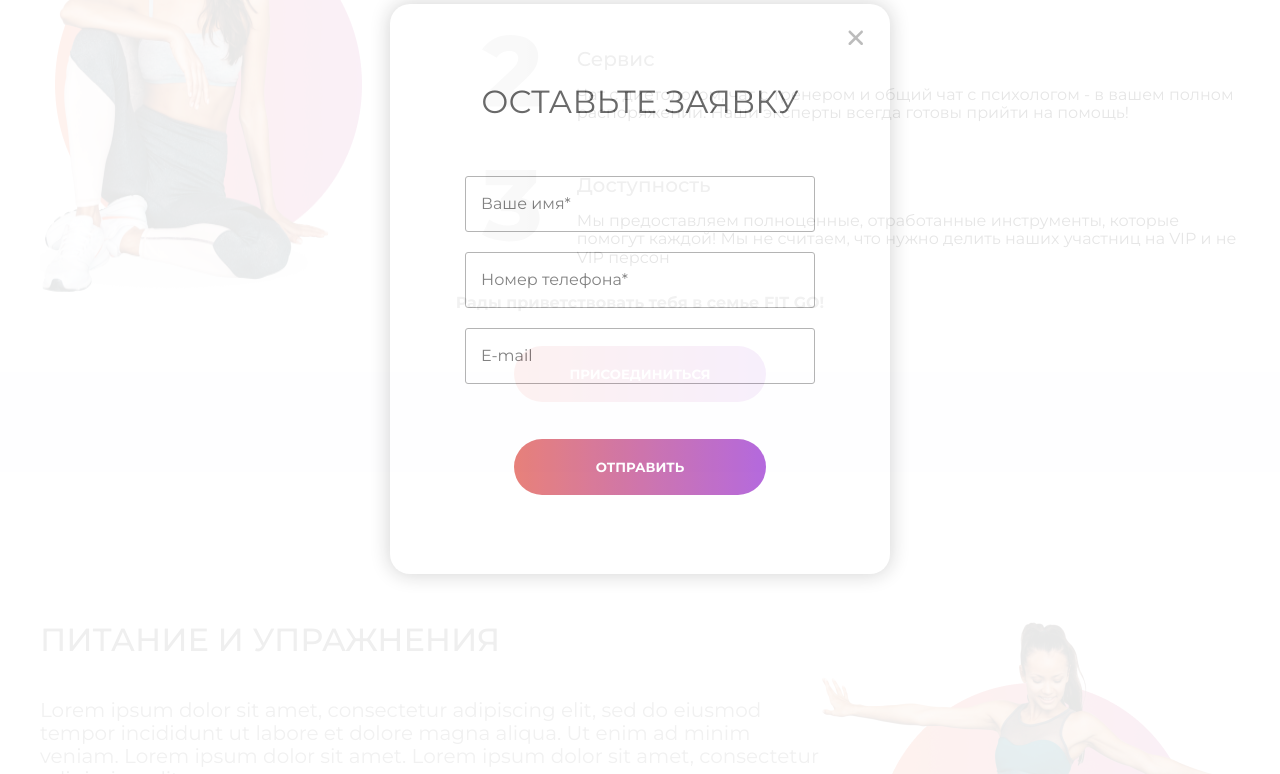
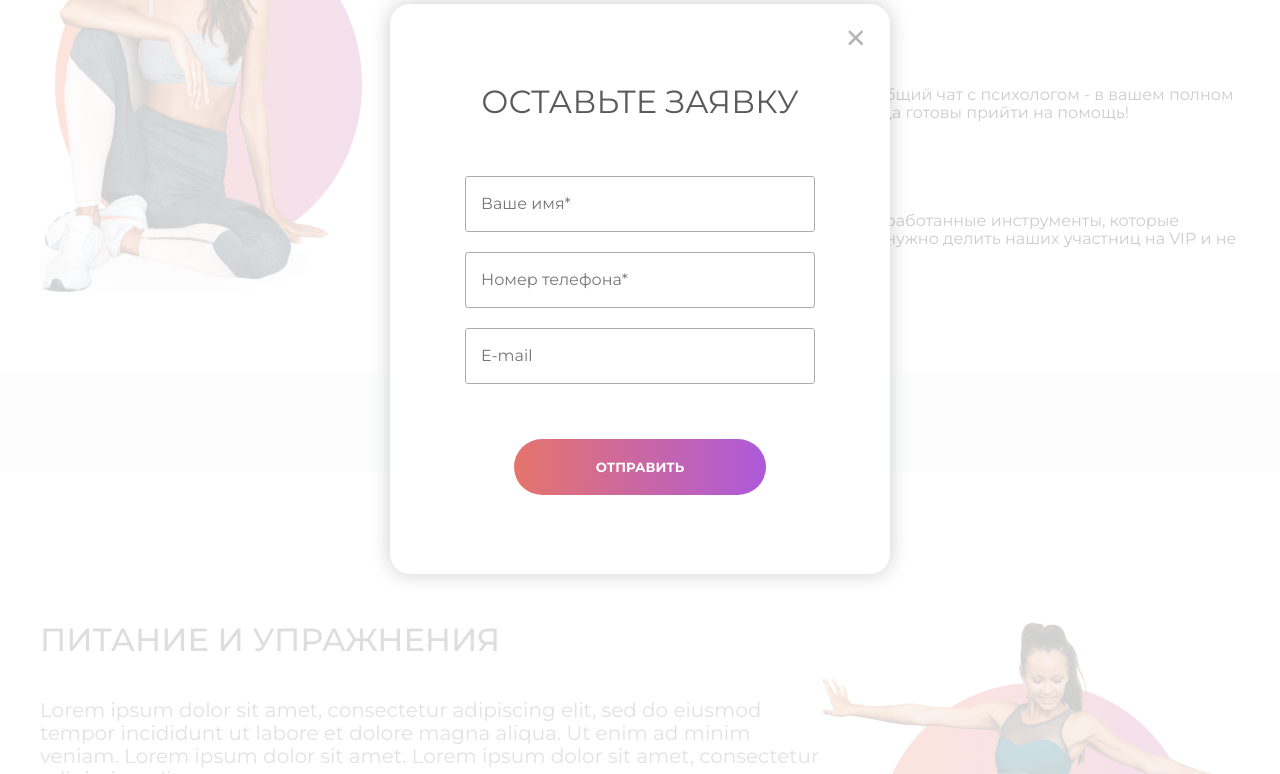
Before and after one commit to t040496/test, a plain HTML site: page index.html in a window 1280 px wide. Both pictures are taken after a click on the button "ПРИСОЕДИНИТЬСЯ". Shown: the part 3329-4103 px from the top of the page. Drawn offline with nearby package versions, Linux system fonts and the light colour scheme.

Commit message:
My next commit 3

```diff
--- a/css/style.css
+++ b/css/style.css
@@ -340,15 +340,15 @@ section{
     margin-top: 97px;
 }
 .popup{
+
     display: none;
     position: fixed;
     top: 0;
     bottom: 0;
     left: 0;
-    right:0;
-    z-index:100;
-    background: #FFFFFF;
-    opacity: 0.9;
+    right: 0;
+    z-index: 100;
+    background: rgba(255,255,255, .8);
 }
 .popup-body{
     width: 500px;
@@ -358,6 +358,7 @@ section{
     box-shadow: 0px 0px 20px rgba(0, 0, 0, 0.2);
     border-radius: 20px;
     position: relative;
+
 }
 .close-button {
     position: absolute;
```
